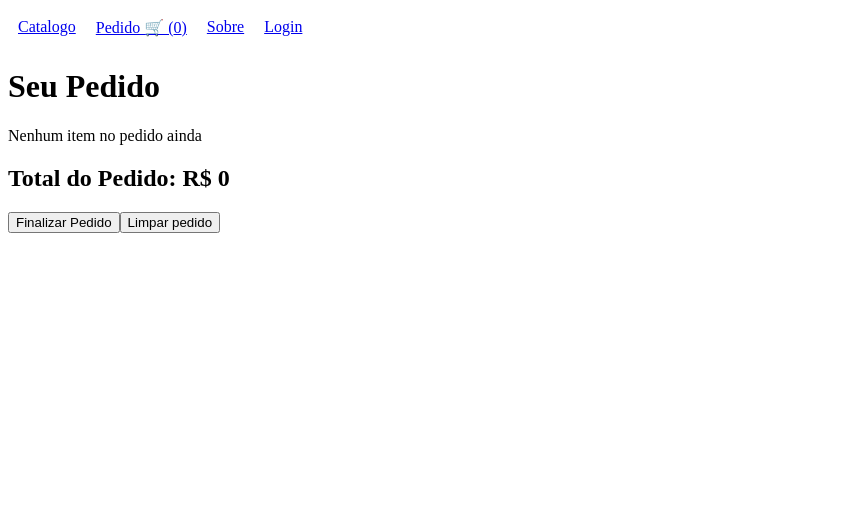
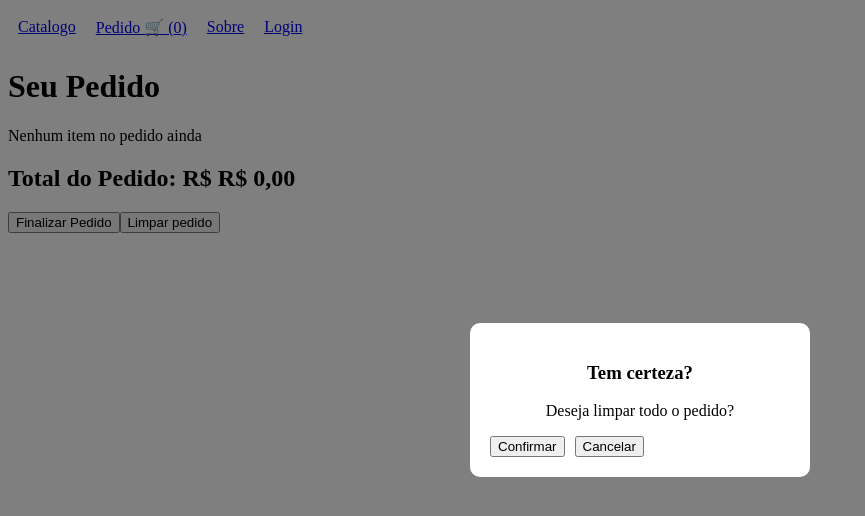
Before and after one commit to 1mPELDEV/catalogo-digital, a React app in the folder frontend/: page /pedido in a window 1280 px wide. Both pictures are taken after a click on the button "Limpar pedido". Shown: the top 516 px of the page, without its empty margins (0-865 px from the left). Built offline with nearby package versions, Linux system fonts and the light colour scheme; the HTML template or start-up script is replaced by a standard one.

Commit message:
feat: criado utilitario formatar preços para exbibir valores no padrão moeda br

```diff
--- /dev/null
+++ b/frontend/src/components/modalConfirmacao.jsx
@@ -0,0 +1,51 @@
+function ModalConfirmacao({ aberto, titulo, mensagem, onConfirmar, onCancelar }) {
+
+  if (!aberto) return null
+
+  return (
+    <div style={styles.overlay} onClick={onCancelar}>
+      <div style={styles.modal} onClick={(e) => e.stopPropagation()}>
+
+        <h3>{titulo}</h3>
+        <p>{mensagem}</p>
+
+        <div style={{display:"flex", gap:"10px", marginTop:"15px"}}>
+
+          <button onClick={onConfirmar}>
+            Confirmar
+          </button>
+
+          <button onClick={onCancelar}>
+            Cancelar
+          </button>
+
+        </div>
+
+      </div>
+    </div>
+  )
+}
+
+const styles = {
+  overlay: {
+    position: "fixed",
+    top: 0,
+    left: 0,
+    width: "100%",
+    height: "100%",
+    backgroundColor: "rgba(0,0,0,0.5)",
+    display: "flex",
+    justifyContent: "center",
+    alignItems: "center",
+    zIndex: 1000
+  },
+  modal: {
+    background: "#fff",
+    padding: "20px",
+    borderRadius: "10px",
+    width: "300px",
+    textAlign: "center"
+  }
+}
+
+export default ModalConfirmacao
--- a/frontend/src/pages/Catalogo.jsx
+++ b/frontend/src/pages/Catalogo.jsx
@@ -2,6 +2,7 @@ import axios from "axios"
 import { useState, useEffect } from "react"
 import { toast, ToastContainer } from "react-toastify"
 import "react-toastify/dist/ReactToastify.css"
+import formatarPreco from "../utils/formatarpreco"
 
 function Catalogo () {
 
@@ -56,7 +57,7 @@ function Catalogo () {
            }}/>
           <h3>{produto.nome}</h3>
           <small>{produto.descricao}</small>
-          <p>R$ {produto.preco}</p>
+          <p>{formatarPreco(produto.preco)}</p>
           <button onClick={() => addItem(produto)}>
             Adicionar produto
           </button>
--- a/frontend/src/pages/Pedido.jsx
+++ b/frontend/src/pages/Pedido.jsx
@@ -1,11 +1,18 @@
 import { useEffect, useState, useMemo } from "react"
 import { ToastContainer, toast } from 'react-toastify'
 import 'react-toastify/dist/ReactToastify.css'
+import ModalConfirmacao from '../components/modalConfirmacao'
+import formatarPreco from '../utils/formatarpreco'
 
 function Pedido(){
 
   const [lista, setLista] = useState([])
   const [mostrarFormulario, setMostrarFormulario] = useState(false)
+  //modal
+  const [mostrarConfirmacao, setMostrarConfirmacao] = useState(false)
+  const [produtoSelecionado,setProdutoSelecionado] = useState("")
+  const [acaoConfirmacao, setAcaoConfirmacao] = useState(null)
+
   const [nomeCliente, setNomeCliente] = useState("")
   const [endereco, setEndereco] = useState("")
 
@@ -55,12 +62,15 @@ useEffect(() => {
   setLista(novaLista)
   localStorage.setItem("lista", JSON.stringify(novaLista))
   window.dispatchEvent(new Event("storage"))
+  toast.success("Produto removido com sucesso!")
 }
+
 
 const limparCarrinho = () =>{
   setLista([])
   localStorage.removeItem("lista")
   window.dispatchEvent(new Event("storage"))
+  setMostrarConfirmacao(false)
 }
 
 const aumentar = (produto) => {
@@ -102,12 +112,12 @@ const diminuir = (id) => {
     mensagem += `📍 Endereço: ${endereco}\n\n`
 
     itensAgrupados.forEach(item => {
-      mensagem += `• ${item.nome} x${item.quantidade} - R$ ${item.preco * item.quantidade}\n`
+      mensagem += `• ${item.nome} x${item.quantidade} - R$ ${formatarPreco(item.preco * item.quantidade)}\n`
     })
 
-    mensagem += `\n💰 Total: R$ ${total}`
+    mensagem += `\n💰 Total: R$ ${formatarPreco(total)}`
 
-    const numero = "5574999798620"
+    const numero = "5574999105013"
 
     const url = `https://wa.me/${numero}?text=${encodeURIComponent(mensagem)}`
 
@@ -144,6 +154,19 @@ const diminuir = (id) => {
     marginTop: "10px"
   }
 }
+ const confirmarAcao = () => {
+  if(acaoConfirmacao === "removerItem"){
+    removeItem(produtoSelecionado)
+  }
+
+  if(acaoConfirmacao === "limparCarrinho"){
+    limparCarrinho()
+  }
+
+  setMostrarConfirmacao(false)
+  setProdutoSelecionado(null)
+  setAcaoConfirmacao(null)
+}
 
   return(
     <>
@@ -160,21 +183,26 @@ const diminuir = (id) => {
 
         <h3>{item.nome}</h3>
 
-        <p>Preço: R$ {item.preco}</p>
+        <p>Preço: {formatarPreco(item.preco)}</p>
         <p> Quantidade:
           <button onClick={() => diminuir(item._id)}>➖</button>
           {item.quantidade}
           <button onClick={() => aumentar(item)}>➕</button>
         </p>
-        <button onClick={()=>{removeItem(item._id)}}>Remover item</button>
+        <button onClick={()=>{
+          setProdutoSelecionado(item._id)
+          setAcaoConfirmacao("removerItem")
+          setMostrarConfirmacao(true)
 
-        <p>Subtotal: R$ {item.preco * item.quantidade}</p>
+        }}>Remover item</button>
+
+        <p>Subtotal: R$ {formatarPreco(item.preco * item.quantidade)}</p>
 
       </div>
 
     ))}
 
-    <h2>Total do Pedido: R$ {total}</h2>
+    <h2>Total do Pedido: R$ {formatarPreco(total)}</h2>
 
     <button onClick={() => {
       if(lista.length === 0){
@@ -185,7 +213,10 @@ const diminuir = (id) => {
     }}>
       Finalizar Pedido
     </button>
-    <button onClick={()=>{limparCarrinho()}}>Limpar pedido</button>
+    <button onClick={()=>{
+      setMostrarConfirmacao(true)
+      setAcaoConfirmacao("limparCarrinho")}}>
+        Limpar pedido</button>
 
       {mostrarFormulario && (
     <div style={styles.overlay}>
@@ -227,7 +258,21 @@ const diminuir = (id) => {
 
     </div>
   )}
-
+        <ModalConfirmacao
+      aberto={mostrarConfirmacao}
+      titulo="Tem certeza?"
+      mensagem={
+        acaoConfirmacao === "removerItem"
+          ? "Deseja remover este item?"
+          : "Deseja limpar todo o pedido?"
+      }
+      onConfirmar={confirmarAcao}
+      onCancelar={() => {
+        setMostrarConfirmacao(false)
+        setProdutoSelecionado(null)
+        setAcaoConfirmacao(null)
+  }}
+/>
     </>
   )
 
--- a/frontend/src/pages/admin.jsx
+++ b/frontend/src/pages/admin.jsx
@@ -5,6 +5,8 @@ import axios from "axios"
 // importanto toastify
 import { ToastContainer, toast } from 'react-toastify'
 import 'react-toastify/dist/ReactToastify.css'
+//importanto modal
+import ModalConfirmacao from '../components/modalConfirmacao'
 // rotas
 
 function Admin() {
@@ -204,6 +206,7 @@ const token = localStorage.getItem("token")
             setProdutoSelecionado(produto)
             setMostrarConfirmacao(true)
           }}>Deletar</button>
+
           <button onClick={() =>{
             setNome(produto.nome)
             setPreco(produto.preco)
@@ -213,34 +216,16 @@ const token = localStorage.getItem("token")
           }}>Editar</button>
         </div>
       ))}
-        {mostrarConfirmacao && (
-    <div style={styles.overlay}>
-      <div style={styles.modal}>
-
-        <h3>Tem certeza?</h3>
-        <p>
-          Deseja deletar o produto{" "}
-          <strong>{produtoSelecionado?.nome}</strong>?
-        </p>
-
-        <div style={{display:"flex", gap:"10px", marginTop:"15px"}}>
-
-          <button onClick={deletarProduto}>
-            Confirmar
-          </button>
-
-          <button onClick={() => {
-            setMostrarConfirmacao(false)
-            setProdutoSelecionado(null)
-          }}>
-            Cancelar
-          </button>
-
-        </div>
-
-      </div>
-    </div>
-  )}
+      <ModalConfirmacao
+        aberto={mostrarConfirmacao}
+        titulo="Tem certeza?"
+        mensagem={`Deseja deletar o produto ${produtoSelecionado?.nome}?`}
+        onConfirmar={deletarProduto}
+        onCancelar={() => {
+          setMostrarConfirmacao(false)
+          setProdutoSelecionado(null)
+        }}
+      />
     </>
   )
 }
--- /dev/null
+++ b/frontend/src/utils/formatarpreco.js
@@ -0,0 +1,8 @@
+ const formatarPreco = (valor) => {
+  return valor.toLocaleString("pt-BR", {
+    style: "currency",
+    currency: "BRL"
+  })
+}
+
+export default formatarPreco
```
Also changed, not shown: frontend/src/components/modalConfirmação.jsx (deleted).
